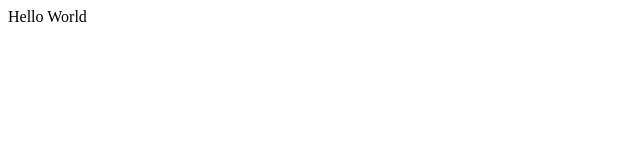
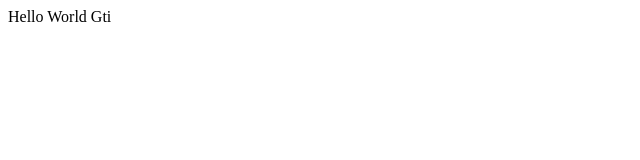
Before and after one commit to Dsasakisasaki/miniSite2, a plain HTML site: page index.html in a window 1280 px wide. Shown: the full height of the page, 0-640 px from the left. Drawn offline with Linux system fonts and the light colour scheme.

Commit message:
Git追加

```diff
--- a/index.html
+++ b/index.html
@@ -7,5 +7,6 @@
 <body>
 Hello
 World
+Gti
 </body>
 </html>
```
